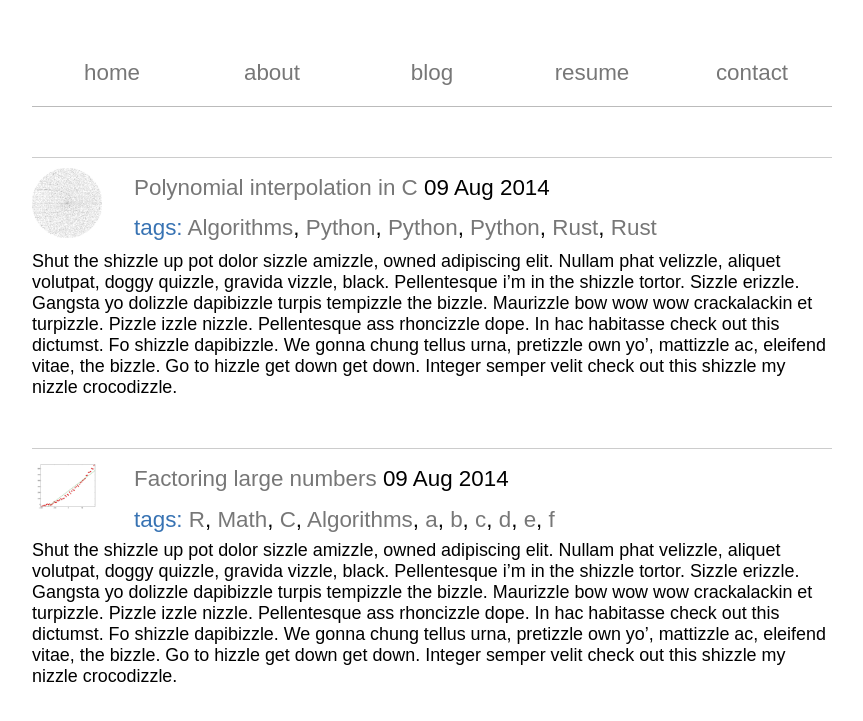
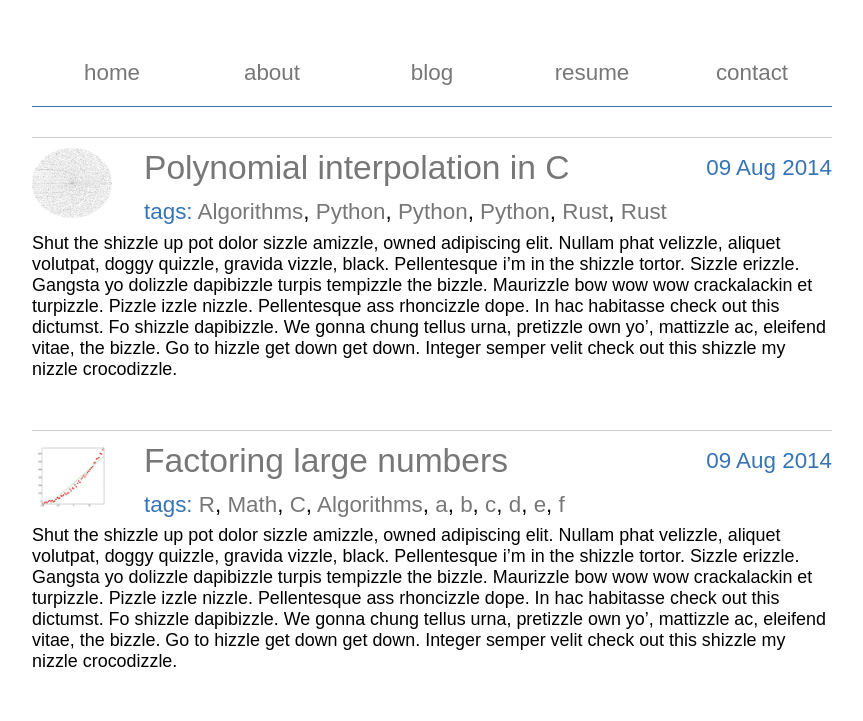
Before and after one commit to sevko/sevko.github.io, a Jekyll site: the page built from blog/index.html, in a window 1280 px wide. Shown: the top 721 px of the page, without its empty margins (208-1071 px from the left). Built offline with Jekyll 4.4.1, drawn with Linux system fonts in a browser that asks for light colours.

Commit message:
Add related-posts to individual post pages.
blog/index.html, _includes/post_summary.html, _layouts/post.html
	-Move markup for the summary of every post from the
	`blog/index.html` to a Liquid include, so that it can be
	recycled in the "related posts" section of `post.html`.

css/blog.sass
	-Refactor: move style rules around to make them more logically
	collectively organized.

```diff
--- a/_config.yml
+++ b/_config.yml
@@ -3,6 +3,7 @@
 description: The personal site and blog of Severyn Kozak.
 permalink: /blog/:title
 markdown: kramdown
+lsi: true
 defaults:
     -
         scope:
--- /dev/null
+++ b/_includes/post_summary.html
@@ -0,0 +1,22 @@
+<li class="post">
+	<div class="meta">
+		<div id="thumbnail">
+			<img src="/img/thumbnails/{{ post.thumbnail.link }}" alt="{{ post.thumbnail.alt }}">
+		</div
+		><div id="text">
+			<a href="{{ post.url }}">{{ post.title }}</a>
+			<span class="date">{{ post.date | date_to_string }}</span>
+			<div>
+				<span class="tags">tags:</span>
+
+				{% for tag in post.tags %}
+					{% unless forloop.last %}
+						<a href="/blog/tags#{{ tag }}">{{ tag }}</a>,
+					{% endunless %}
+				{% endfor %}
+				<a href="/blog/tags#{{ post.tags[-1] }}">{{ post.tags[-1] }}</a>
+			</div>
+		</div>
+	</div>
+	<div class="excerpt">{{ post.excerpt | strip_html }}</div>
+</li>
--- a/blog/index.html
+++ b/blog/index.html
@@ -11,27 +11,6 @@
 
 <ul id="posts">
 	{% for post in site.posts %}
-		<li class="post">
-			<div class="meta">
-				<div id="thumbnail">
-					<img src="/img/thumbnails/{{ post.thumbnail.link }}" alt="{{ post.thumbnail.alt }}">
-				</div
-				><div id="text">
-					<a href="{{ post.url }}">{{ post.title }}</a>
-					<span class="date">{{ post.date | date_to_string }}</span>
-					<div>
-						<span class="tags">tags:</span>
-
-						{% for tag in post.tags %}
-							{% unless forloop.last %}
-								<a href="/blog/tags#{{ tag }}">{{ tag }}</a>,
-							{% endunless %}
-						{% endfor %}
-						<a href="/blog/tags#{{ post.tags[-1] }}">{{ post.tags[-1] }}</a>
-					</div>
-				</div>
-			</div>
-			<div class="excerpt">{{ post.excerpt | strip_html }}</div>
-		</li>
+		{% include post_summary.html %}
 	{% endfor %}
 </ul>
--- a/css/blog.sass
+++ b/css/blog.sass
@@ -3,45 +3,48 @@
 
 @import variables
 
-div.meta
-	div
-		display: inline-block
+ul#posts
+	margin-top: 20px
 
-		&#thumbnail
-			// background-color: red
-			height: 70px
-			width: 70px
-
-			img
-				width: 100%
-
-		&#text
-			// background-color: green
-			vertical-align: top
-			margin-left: 4%
-			width: 76%
-
-ul
 	li.post
-		margin-top: 50px
+		border-top: 1px solid #ccc
+		margin-bottom: 50px
 		padding-top: 10px
-		border-top: 1px solid #ccc
 
 		>div.meta
 			display: inline-block
 			line-height: 1.8em
 			width: 100%
 
-			>a
-				font-size: 1.5em
+			div
+				display: inline-block
 
-			>span
+				&#thumbnail
+					$imageSize: 70px
+
+					height: $imageSize
+					min-width: $imageSize
+					width: 10%
+
+					img
+						height: $imageSize
+						width: $imageSize
+						width: 100%
+
+			div#text
+				vertical-align: top
+				margin-left: 4%
+				width: 86%
+
+				>a
+					font-size: 1.5em
+
+				>span
+					color: $baseColor1
+					float: right
+
+			span.tags
 				color: $baseColor1
-				float: right
-
-			div
-				span.tags
-					color: $baseColor1
 
 		>div.excerpt
 			font-size: 0.8em
--- a/css/header.sass
+++ b/css/header.sass
@@ -1,10 +1,12 @@
 ---
 ---
+
+@import variables
 
 $numMenuItems: 5
 
 div#header
-	border-bottom: 1px solid #bbb
+	border-bottom: 1px solid $baseColor1
 	margin-bottom: 30px
 	padding-top: 60px
 	padding-bottom: 20px
```
Also changed, not shown: _layouts/post.html (+22 -1 lines).
